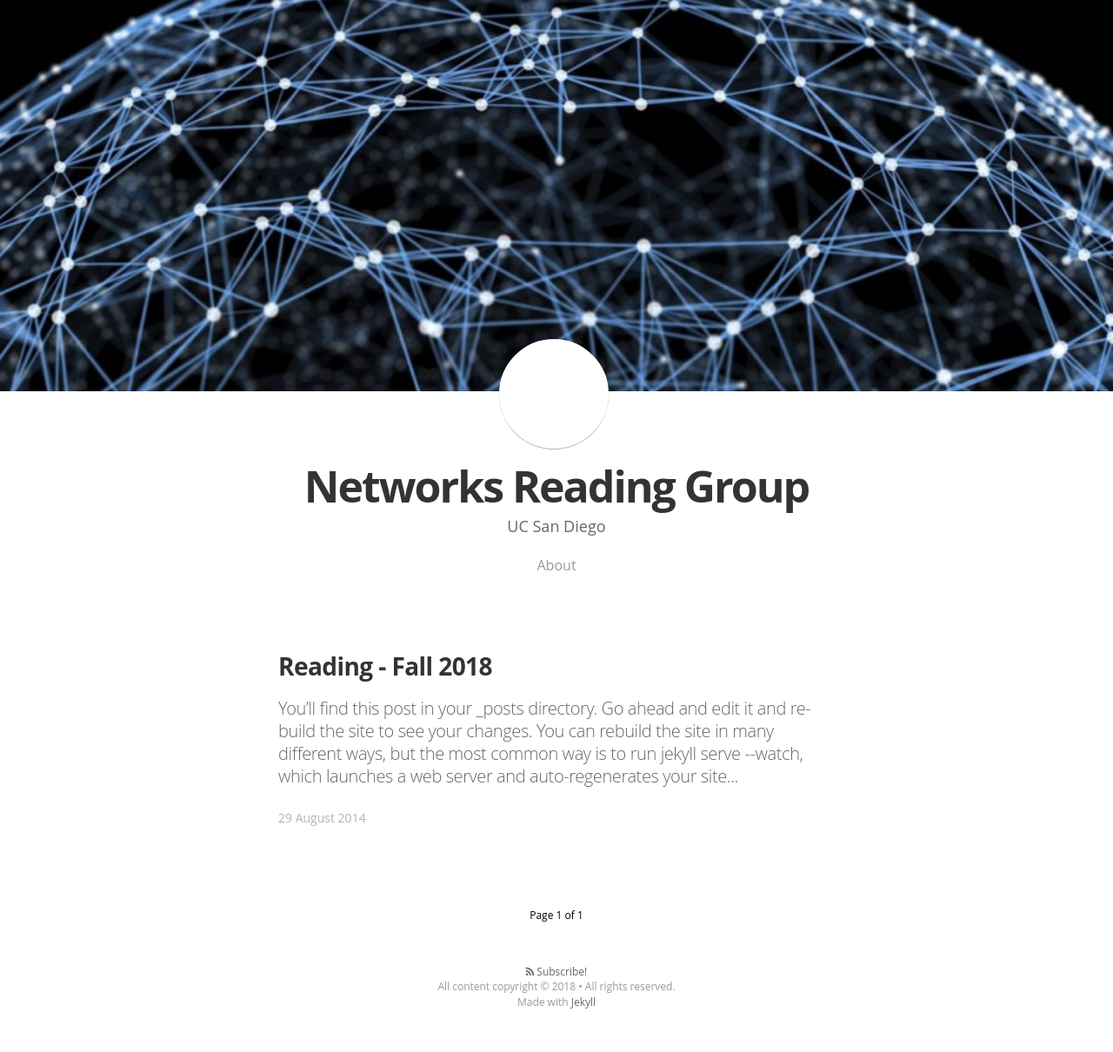
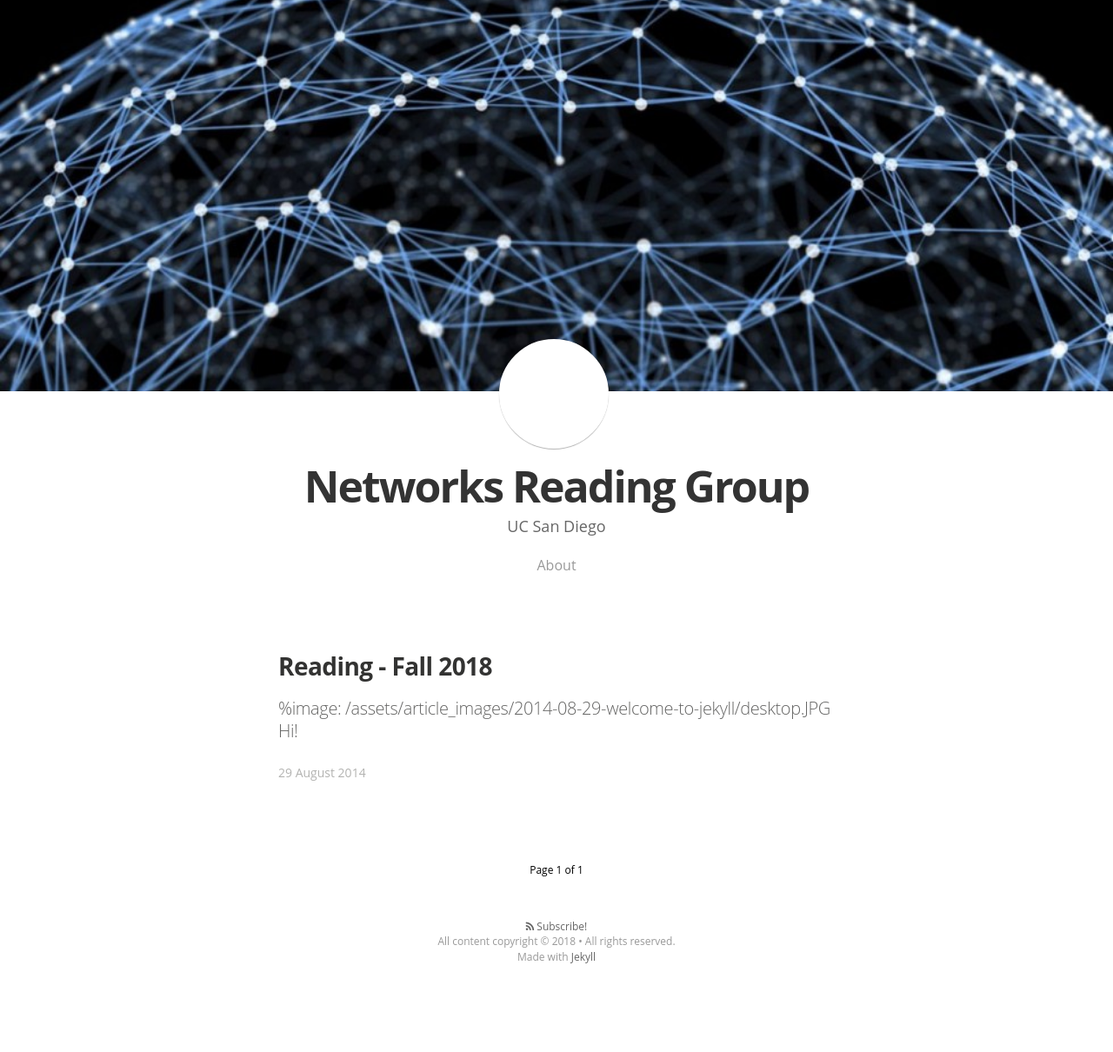
Before and after one commit to nrgucsd/nrgucsd.github.io, a Jekyll site: the page built from index.html, in a window 1280 px wide. Shown: the whole page at 87% size. Built offline with Jekyll 4.4.1, drawn with Linux system fonts in a browser that asks for light colours; nearby versions of some CDN libraries; some web fonts are replaced; the list of posts is cut into pages by our own code; after the commit the page ends 1158 px from its top, so only the background shows below that; part of the change alters nothing that is shown.

Commit message:
Update 2014-08-29-Reading-Fall2018.markdown

```diff
--- a/_posts/2014-08-29-Reading-Fall2018.markdown
+++ b/_posts/2014-08-29-Reading-Fall2018.markdown
@@ -1,8 +1,24 @@
 ---
 layout: post
 title:  "Reading - Fall 2018"
-image: /assets/article_images/2014-08-29-welcome-to-jekyll/desktop.JPG
 ---
+
+%image: /assets/article_images/2014-08-29-welcome-to-jekyll/desktop.JPG
+Hi!
+
+This group is for people interested in the area of communication networks and neural networks! We plan to meet every week and discuss on a relevant topic.
+
+### Why Participate?
+* It’s casual. No pressure!
+* Meet and discuss with your colleagues
+* Learn about interesting and exciting science with like-minded people
+* Build your academic skills (reading, analysis / criticism, writing, presenting)
+* Get faster at reading papers
+
+
+
+
+
 You’ll find this post in your `_posts` directory. Go ahead and edit it and re-build the site to see your changes. You can rebuild the site in many different ways, but the most common way is to run `jekyll serve --watch`, which launches a web server and auto-regenerates your site when a file is updated.
 
 To add new posts, simply add a file in the `_posts` directory that follows the convention `YYYY-MM-DD-name-of-post.ext` and includes the necessary front matter. Take a look at the source for this post to get an idea about how it works.
```
